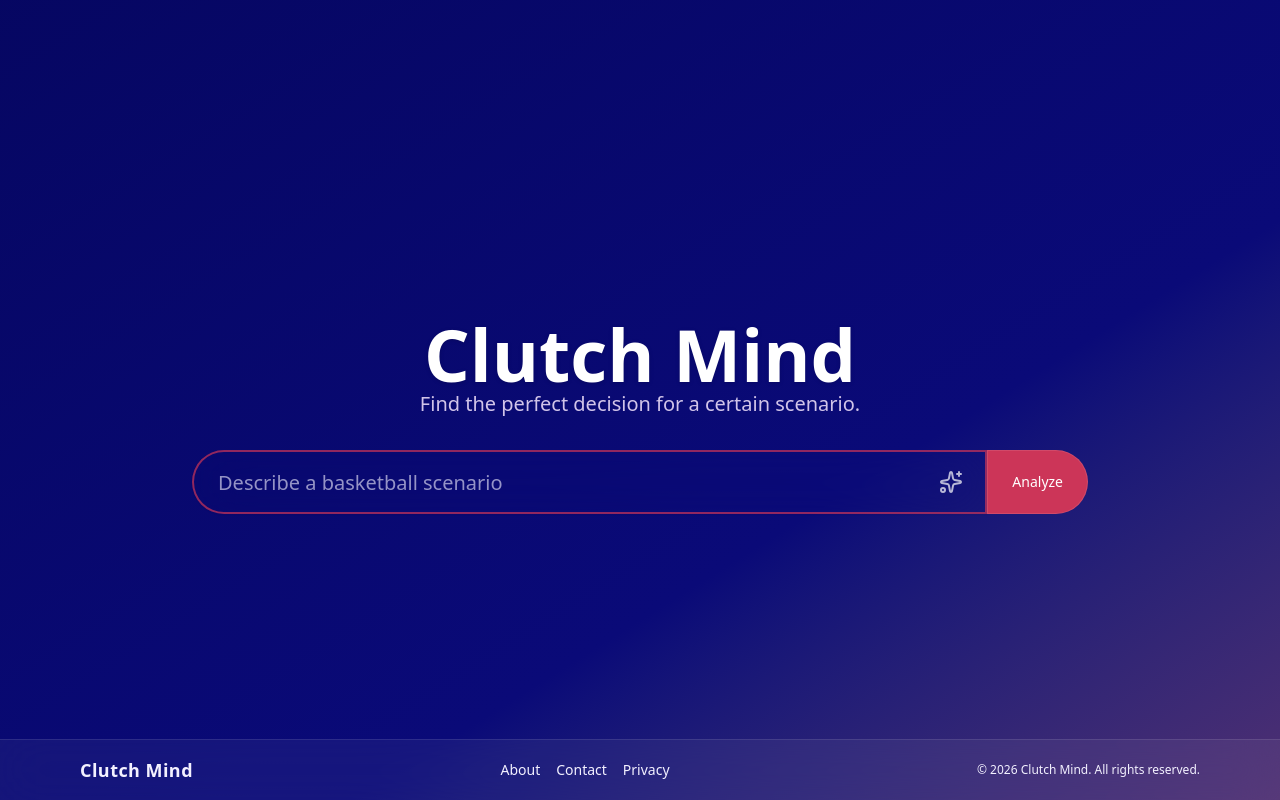
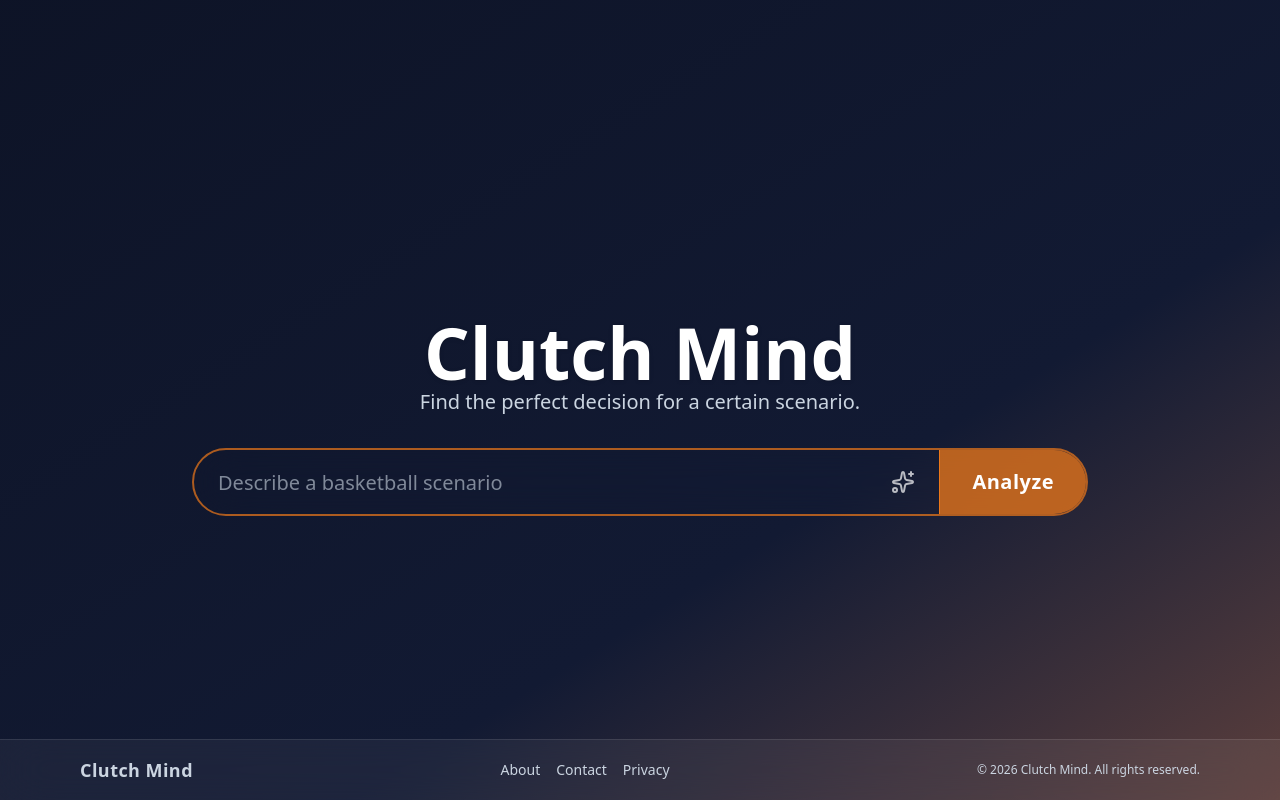
Before and after one commit to 4rrichard/clutch-mind, a React (Vite) app in the folder frontend/: page / in a window 1280 px wide. Built offline with nearby package versions, Linux system fonts and the light colour scheme.

Commit message:
fix(ui): polish search form, loading state, and carousel interaction

```diff
--- a/frontend/src/components/blocks/DecisionCard.jsx
+++ b/frontend/src/components/blocks/DecisionCard.jsx
@@ -82,7 +82,13 @@ const DecisionCard = ({ decision, isActive }) => {
                 }}
             >
                 <Card
-                    className="absolute inset-0 bg-card text-primary"
+                    className={`absolute inset-0 bg-card text-primary border-2 ${
+                        isActive
+                            ? "border-[color-mix(in_srgb,var(--highlight)_100%,transparent)]"
+                            : "border-white/10"
+                    }
+                transition-colors
+                `}
                     style={{ backfaceVisibility: "hidden" }}
                 >
                     <div className="p-3 sm:p-4 h-full flex flex-col gap-2 sm:gap-3">
--- a/frontend/src/components/blocks/SearchButton.jsx
+++ b/frontend/src/components/blocks/SearchButton.jsx
@@ -1,15 +1,31 @@
 import { Button } from "@/components/ui/button";
-import { MagnifyingGlassIcon } from "@heroicons/react/24/solid";
 
 function SearchButton() {
     return (
         <Button
+            type="submit"
             variant="ghost"
-            type="submit"
-            className="cta-button h-12 sm:h-14 md:h-16 px-6 rounded-r-full"
+            className="
+        h-12 sm:h-14 md:h-16
+        px-6 sm:px-8
+        rounded-none
+
+        text-base sm:text-lg md:text-xl
+    font-semibold tracking-wide
+
+    text-primary
+
+        bg-[color-mix(in_srgb,var(--highlight)_75%,transparent)]
+        border-l border-[color-mix(in_srgb,var(--highlight)_100%,transparent)]
+
+        hover:bg-[color-mix(in_srgb,var(--highlight)_90%,transparent)]
+        active:bg-[color-mix(in_srgb,var(--highlight)_100%,transparent)]
+
+        transition-colors
+        cursor-pointer
+      "
         >
             Analyze
-            {/* <MagnifyingGlassIcon className="w-4 h-4" /> */}
         </Button>
     );
 }
--- a/frontend/src/components/blocks/SearchForm.jsx
+++ b/frontend/src/components/blocks/SearchForm.jsx
@@ -16,12 +16,25 @@ function SearchForm({ onSearch, onOpenChat }) {
 
     return (
         <form onSubmit={handleSubmit} className="w-full pt-3 md:pt-8">
-            <div className="flex items-stretch flex-nowrap w-full max-w-xl md:max-w-3xl lg:max-w-4xl mx-auto">
-                <div className="relative flex-1 min-w-0">
-                    <SearchInput value={value} setValue={setValue} />
-                    <AiChatOpenButton onOpen={onOpenChat} />
+            <div className="w-full max-w-xl md:max-w-3xl lg:max-w-4xl mx-auto">
+                <div
+                    className=" flex items-stretch w-full
+                                rounded-full overflow-hidden
+                                border-2
+                                bg-card/30 backdrop-blur-xl
+                                border-[color-mix(in_srgb,var(--highlight)_70%,transparent)]
+hover:border-[color-mix(in_srgb,var(--highlight)_85%,transparent)]
+focus-within:border-[color-mix(in_srgb,var(--highlight)_100%,transparent)]
+                                transition-colors
+    "
+                >
+                    <div className="relative flex-1 min-w-0">
+                        <SearchInput value={value} setValue={setValue} />
+                        <AiChatOpenButton onOpen={onOpenChat} />
+                    </div>
+
+                    <SearchButton />
                 </div>
-                <SearchButton />
             </div>
         </form>
     );
--- a/frontend/src/components/blocks/SearchInput.jsx
+++ b/frontend/src/components/blocks/SearchInput.jsx
@@ -3,18 +3,22 @@ import { Input } from "@/components/ui/input";
 function SearchInput({ value, setValue }) {
     return (
         <Input
-            className="h-12 sm:h-14 md:h-16
-  text-base sm:text-lg md:text-xl
-  placeholder:text-base sm:placeholder:text-lg md:placeholder:text-xl
-  placeholder:text-muted placeholder:opacity-60
-  backdrop-blur-xl bg-card/30 text-primary
-  border-2 border-[#cc3558]/70 rounded-l-full px-6
-  focus-visible:ring-transparent
-  focus:border-[#cc3558] focus:border-3
-  focus:bg-[#cc3558]/20
-  hover:bg-[#cc3558]/20
-  focus:placeholder:opacity-0
-"
+            className="
+    h-12 sm:h-14 md:h-16
+    text-base sm:text-lg md:text-xl
+    placeholder:text-base sm:placeholder:text-lg md:placeholder:text-xl
+    placeholder:text-secondary placeholder:opacity-60
+
+    bg-transparent text-primary
+    border-0 rounded-none
+    px-6
+
+    hover:bg-[color:var(--highlight)/0.10]
+    focus:bg-[color:var(--highlight)/0.14]
+
+    focus-visible:ring-0
+    focus:placeholder:opacity-0
+  "
             placeholder="Describe a basketball scenario"
             value={value}
             onChange={(e) => setValue(e.target.value)}
--- a/frontend/src/components/layout/AiChatModal.jsx
+++ b/frontend/src/components/layout/AiChatModal.jsx
@@ -12,20 +12,32 @@ import DecisionContext from "../../context/DecisionProvider";
 function AiChatModal({ isOpen, onClose }) {
     const { recommendDecisions } = useContext(DecisionContext);
 
-    const [messages, setMessages] = useState([
-        { sender: "ai", text: "Hi! how can I help you?" },
-    ]);
+    const [messages, setMessages] = useState(() => {
+        const saved = localStorage.getItem("chat");
+        return saved
+            ? JSON.parse(saved)
+            : [{ sender: "ai", text: "Hi! how can I help you?" }];
+    });
 
     useEffect(() => {
         localStorage.setItem("chat", JSON.stringify(messages));
     }, [messages]);
 
-    const sendChatMessage = async (message) => {
+    const sendChatMessage = async (message, messages) => {
+        const lastTurns = messages.slice(-8).map((m) => ({
+            role: m.sender === "user" ? "user" : "assistant",
+            text: m.text || "",
+        }));
+
         const response = await fetch("/api/gemini/chat", {
             method: "POST",
-            headers: { "Content-Type": "text/plain" },
-            body: message,
+            headers: { "Content-Type": "application/json" },
+            body: JSON.stringify({
+                message,
+                history: lastTurns,
+            }),
         });
+
         return await response.text();
     };
 
@@ -36,7 +48,7 @@ function AiChatModal({ isOpen, onClose }) {
             { sender: "ai", text: "", loading: true },
         ]);
 
-        const aiReply = await sendChatMessage(text);
+        const aiReply = await sendChatMessage(text, messages);
 
         setMessages((prev) => {
             const copy = [...prev];
--- a/frontend/src/components/layout/DecisionCarousel.jsx
+++ b/frontend/src/components/layout/DecisionCarousel.jsx
@@ -78,14 +78,14 @@ function DecisionCarousel() {
             <div className="flex justify-center gap-10 mt-3 sm:mt-4">
                 <button
                     onClick={() => moveToSelected("prev")}
-                    className="text-white"
+                    className="text-white cursor-pointer"
                 >
                     <ArrowBigLeft className="w-10 h-10 sm:w-12 sm:h-12 stroke-white hover:fill-white hover:drop-shadow-[0_0_6px_rgba(255,255,255,0.7)] transition-all duration-300" />
                 </button>
 
                 <button
                     onClick={() => moveToSelected("next")}
-                    className="text-white"
+                    className="text-white cursor-pointer"
                 >
                     <ArrowBigRight className="w-10 h-10 sm:w-12 sm:h-12 stroke-white hover:fill-white hover:drop-shadow-[0_0_6px_rgba(255,255,255,0.7)] transition-all duration-300" />
                 </button>
--- a/frontend/src/components/layout/SkeletonDecisionCarousel.jsx
+++ b/frontend/src/components/layout/SkeletonDecisionCarousel.jsx
@@ -2,7 +2,7 @@ import SkeletonDecisionCard from "../blocks/SkeletonDecisionCard";
 
 function SkeletonDecisionCarousel() {
     return (
-        <div className="flex justify-center gap-6 px-4">
+        <div className="mt-6 flex justify-center gap-6 px-4">
             <SkeletonDecisionCard />
             <SkeletonDecisionCard />
             <SkeletonDecisionCard />
--- a/frontend/src/styles/tailwind.css
+++ b/frontend/src/styles/tailwind.css
@@ -3,11 +3,11 @@
 @import "./utilities.css";
 
 @theme {
-    --background: #040556;
-    --card: #0a0a78;
-    --highlight: #cc3558;
-    --highlight-hover: #e4476c;
+    --background: #0b1020;
+    --card: #121a33;
+    --highlight: #f07a1a;
+    --highlight-hover: #ff8a2a;
     --primary: #ffffff;
-    --secondary: #d1c4e9;
-    --muted: #f3f1ff;
+    --secondary: #cbd5e1;
+    --muted: #94a3b8;
 }
--- a/frontend/src/styles/utilities.css
+++ b/frontend/src/styles/utilities.css
@@ -7,7 +7,7 @@
 }
 
 @utility text-muted {
-    color: var(--muted);
+    color: var(--secondary);
 }
 
 @utility bg-background {
```
